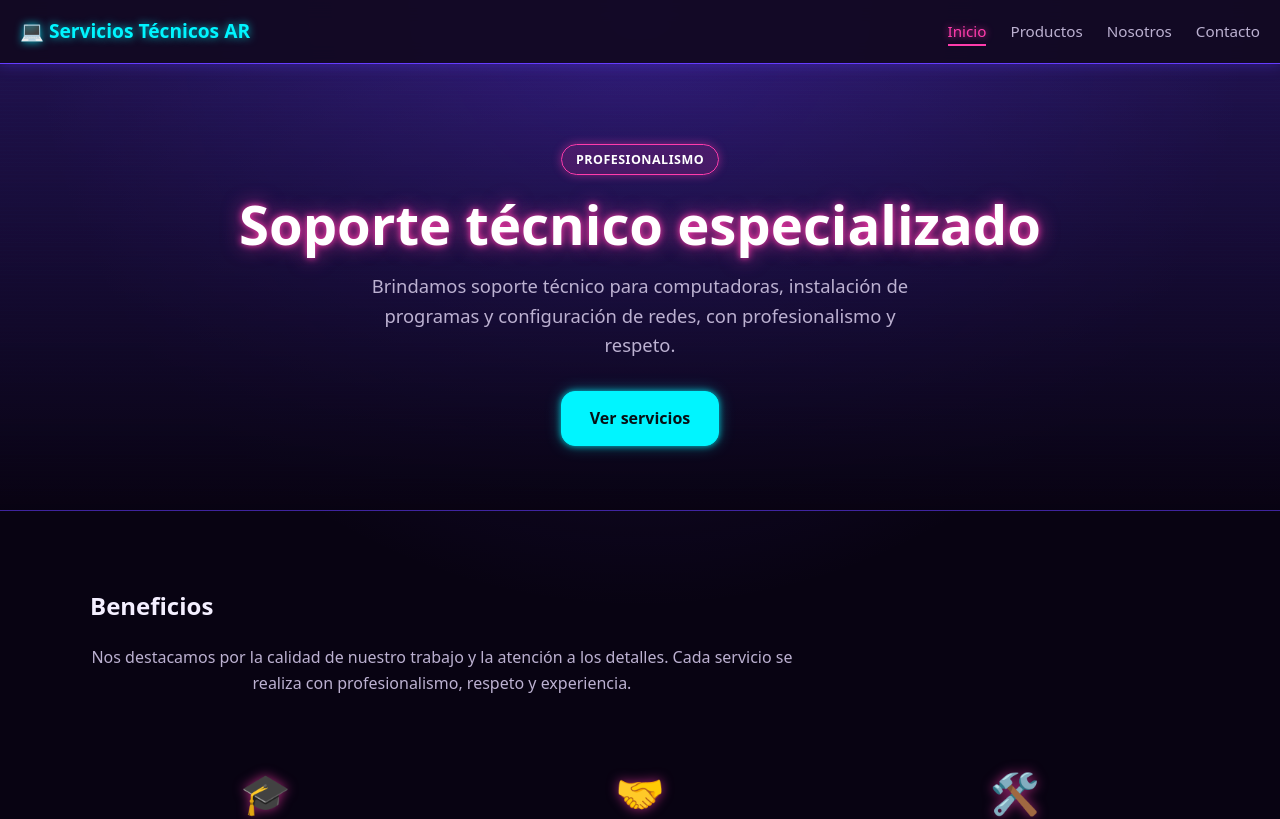
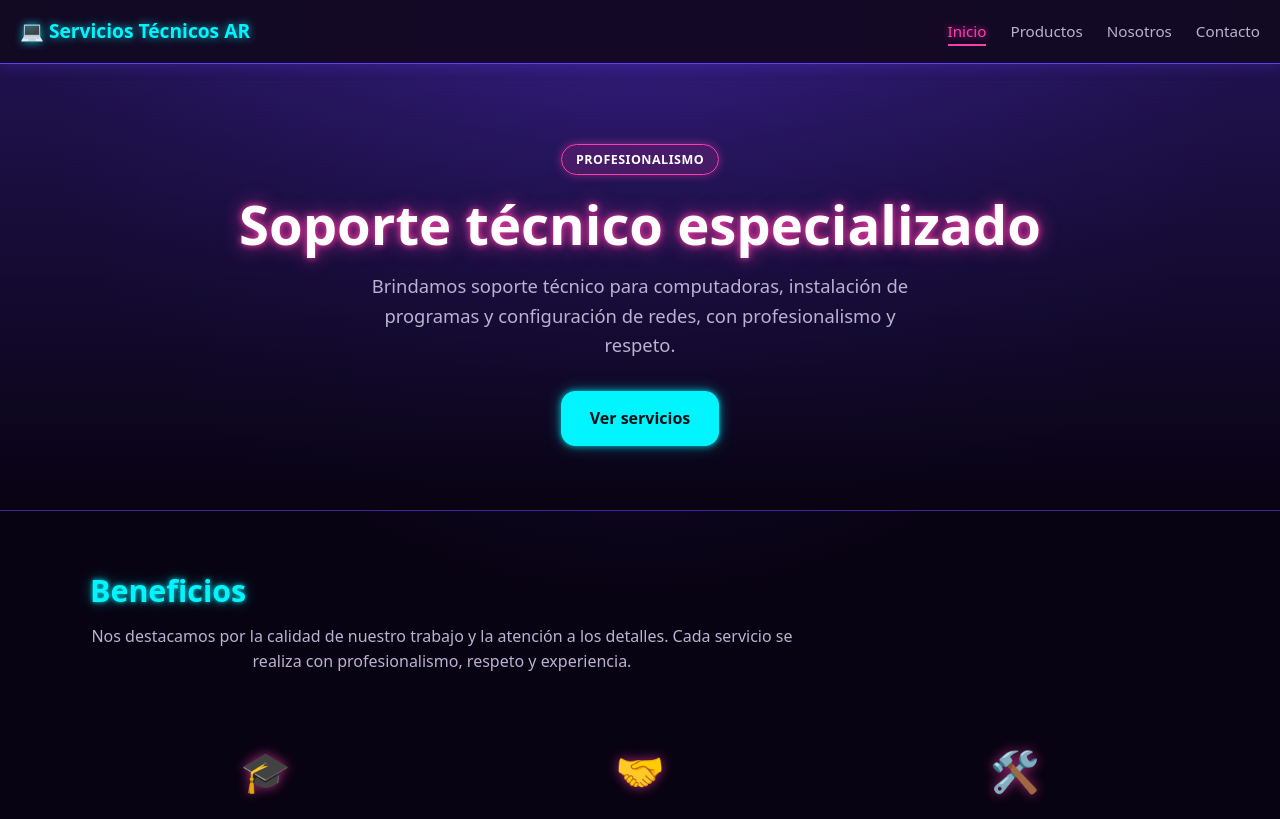
Before and after one commit to Habacub0/landingpage-react, a React (Vite) app: page / in a window 1280 px wide. Shown: the top 819 px of the page. Built offline with nearby package versions, Linux system fonts and the light colour scheme.

Commit message:
error de accesibilidad

```diff
--- a/src/pages/Inicio.jsx
+++ b/src/pages/Inicio.jsx
@@ -28,7 +28,7 @@ export default function Inicio() {
 
       {/* ---------- Beneficios ---------- */}
       <section className="contenedor seccion">
-        <h1>Beneficios</h1>
+        <h2>Beneficios</h2>
         <p className="seccion__intro">
           Nos destacamos por la calidad de nuestro trabajo y la atención a los detalles. Cada servicio se realiza con profesionalismo, respeto y experiencia.
         </p>
```
